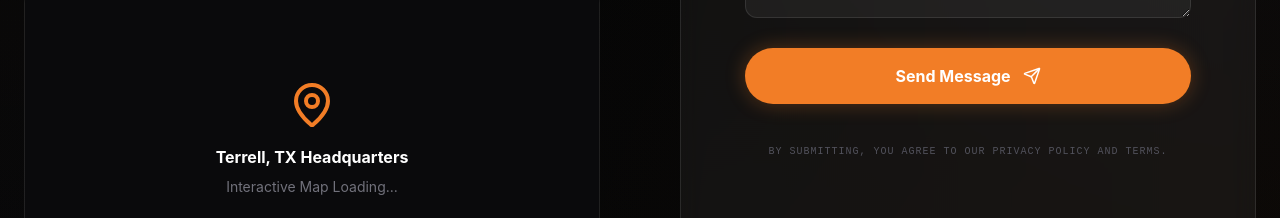
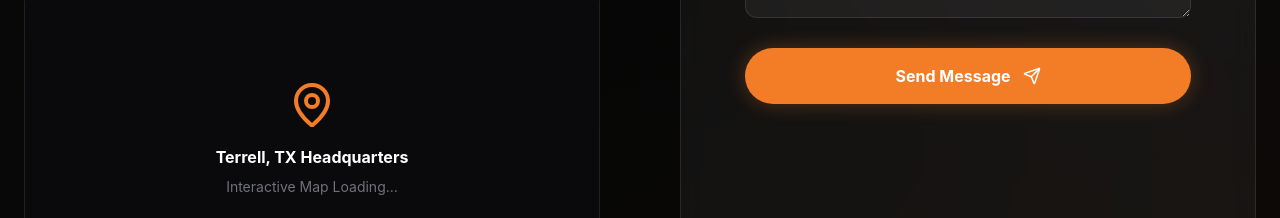
Before and after one commit to Founditmarketing/rcs_remodeling, a React (Vite) app: page /contact in a window 1280 px wide. Shown: the part 1200-1418 px from the top of the page. Built offline with nearby package versions, Linux system fonts and the light colour scheme.

Commit message:
Remove privacy policy and terms mention from contact form

```diff
--- a/src/pages/Contact.tsx
+++ b/src/pages/Contact.tsx
@@ -136,9 +136,6 @@ export default function Contact() {
               <button type="submit" className="btn-primary w-full flex items-center justify-center gap-3">
                 Send Message <Send size={18} />
               </button>
-              <p className="text-center text-zinc-600 text-[10px] font-mono uppercase tracking-widest pt-4">
-                By submitting, you agree to our privacy policy and terms.
-              </p>
             </form>
           </div>
         </div>
```
